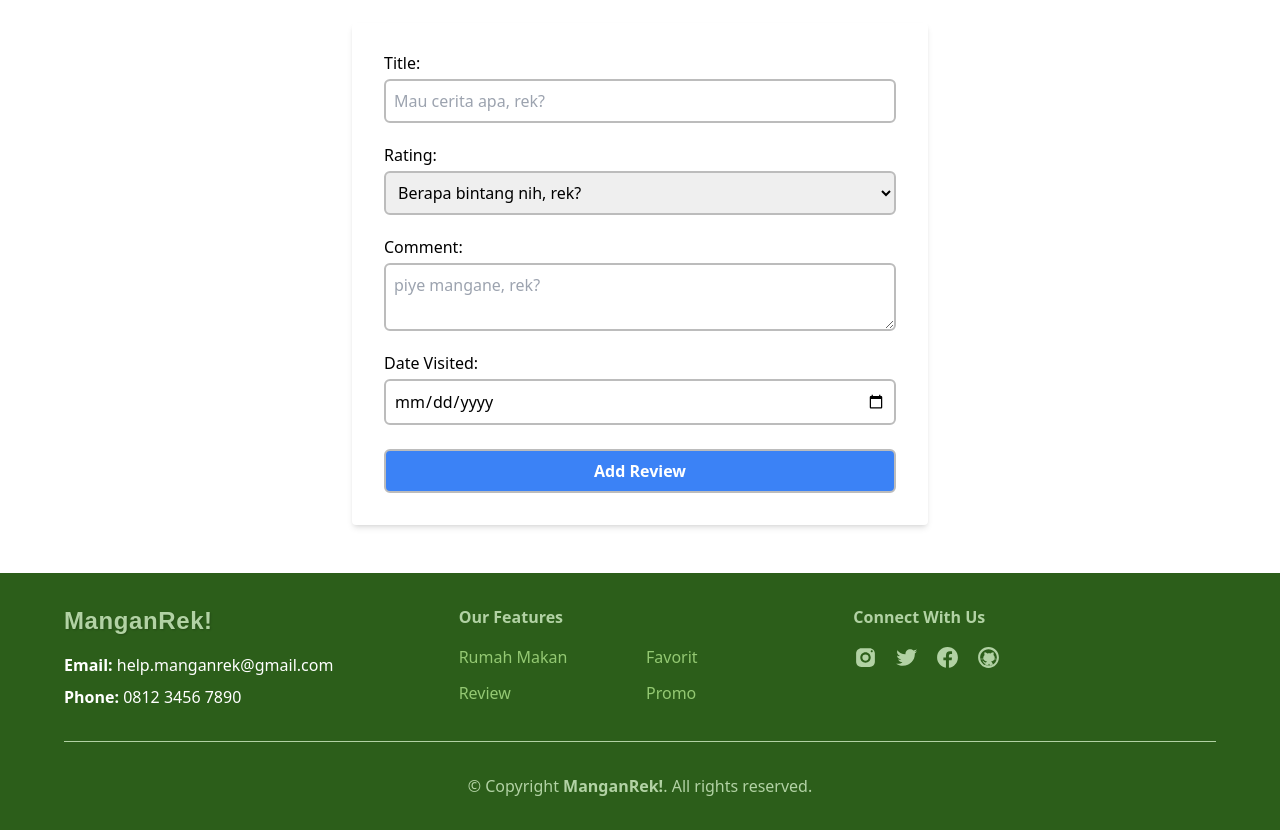
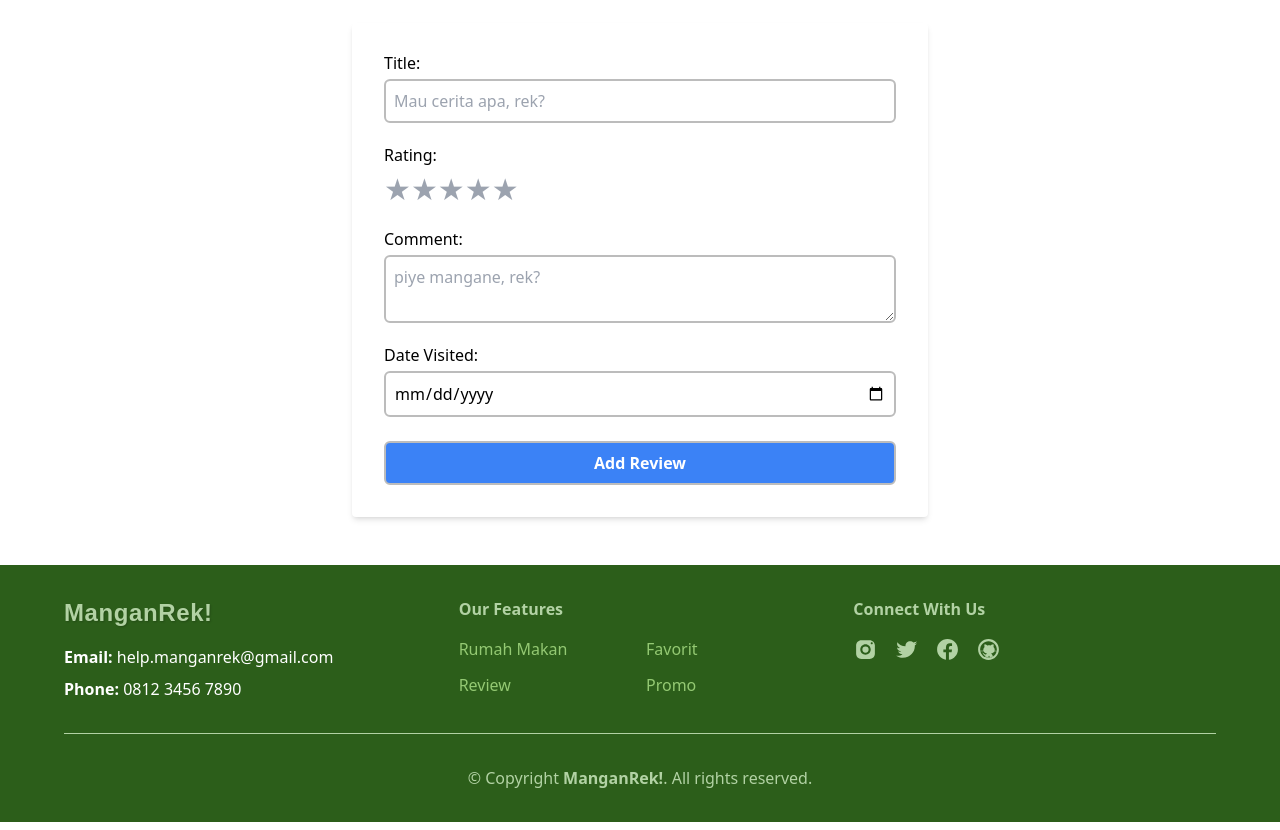
Before and after one commit to PBP-E04/manganrek, a Django app: template rating_ulasan/templates/review_form.html in a window 1280 px wide. Shown: the part 173-1003 px from the top of the page. Run offline with Django 5.2, Linux system fonts and the light colour scheme; the template is opened without the code that fills it: values that come from a table or form of the project are taken from there, others are empty; data comes from the database, SQL or seed files in the repository; some libraries are stand-ins or nearby versions.

Commit message:
revised form

```diff
--- a/rating_ulasan/templates/review_form.html
+++ b/rating_ulasan/templates/review_form.html
@@ -1,12 +1,11 @@
 {% extends 'base.html' %}
-{% load static %}  <!-- Load static files -->
+{% load static %}
 
 {% block content %}
-<!-- Add top margin to avoid navbar overlay -->
 <div class="mt-10 max-w-xl mx-auto form-style">
   <h1 class="text-3xl font-bold text-center mb-6">Review for {{ rumah_makan.nama }}</h1>
 
-  <form method="POST" enctype="multipart/form-data" class="bg-white shadow-md rounded px-8 pt-6 pb-8 mb-4">
+  <form id="reviewForm" method="POST" enctype="multipart/form-data" class="bg-white shadow-md rounded px-8 pt-6 pb-8 mb-4">
     {% csrf_token %}
 
     <div class="flex flex-col mb-4">
@@ -15,15 +14,28 @@
     </div>
 
     <div class="flex flex-col mb-4">
-      <label class="leading-loose" for="rating">Rating:</label>
-      <select id="rating" name="rating" required class="form-style">
-        <option selected>Berapa bintang nih, rek?</option>
-        <option value=1>1 bintang</option>
-        <option value=2>2</option>
-        <option value=3>3</option>
-        <option value=4>4</option>
-        <option value=5>5</option>
-      </select>
+      <label class="leading-loose">Rating:</label>
+      <div class="flex items-center">
+        <div class="relative flex">
+          <input type="radio" id="star1" name="rating" value="1" class="hidden" />
+          <label for="star1" class="cursor-pointer text-3xl text-gray-400 hover:text-yellow-500 transition-colors duration-200 star" data-value="1">★</label>
+
+          <input type="radio" id="star2" name="rating" value="2" class="hidden" />
+          <label for="star2" class="cursor-pointer text-3xl text-gray-400 hover:text-yellow-500 transition-colors duration-200 star" data-value="2">★</label>
+
+          <input type="radio" id="star3" name="rating" value="3" class="hidden" />
+          <label for="star3" class="cursor-pointer text-3xl text-gray-400 hover:text-yellow-500 transition-colors duration-200 star" data-value="3">★</label>
+
+          <input type="radio" id="star4" name="rating" value="4" class="hidden" />
+          <label for="star4" class="cursor-pointer text-3xl text-gray-400 hover:text-yellow-500 transition-colors duration-200 star" data-value="4">★</label>
+
+          <input type="radio" id="star5" name="rating" value="5" class="hidden" />
+          <label for="star5" class="cursor-pointer text-3xl text-gray-400 hover:text-yellow-500 transition-colors duration-200 star" data-value="5">★</label>
+        </div>
+
+        <!-- Fixed width for the rating message -->
+        <div id="ratingMessage" class="text-sm text-gray-600 ml-4 whitespace-nowrap"></div>
+      </div>
     </div>
 
     <div class="flex flex-col mb-4">
@@ -48,4 +60,41 @@
   <link rel="stylesheet" href="{% static 'css/rating_ulasan.css' %}">
 </div>
 
+<script>
+  const stars = document.querySelectorAll('.star');
+  const ratingMessage = document.getElementById('ratingMessage');
+
+  stars.forEach(star => {
+    star.addEventListener('mouseover', () => {
+      const ratingValue = star.getAttribute('data-value');
+      highlightStars(ratingValue);
+      ratingMessage.textContent = `This {{ rumah_makan.nama }} deserves ${ratingValue} stars`;
+    });
+
+    star.addEventListener('mouseout', () => {
+      const checkedStar = document.querySelector('input[name="rating"]:checked');
+      const currentRating = checkedStar ? checkedStar.value : 0;
+      highlightStars(currentRating);
+      if (currentRating == 0) {
+          ratingMessage.textContent = ''; // Clear message when no rating is selected
+      }
+    });
+
+    star.addEventListener('click', () => {
+      const ratingValue = star.getAttribute('data-value');
+      highlightStars(ratingValue);
+      ratingMessage.textContent = `This {{ rumah_makan.nama }} deserves ${ratingValue} stars`; // Keep message after click
+    });
+  });
+
+  function highlightStars(ratingValue) {
+    stars.forEach(star => {
+      star.classList.remove('text-yellow-500');
+      if (star.getAttribute('data-value') <= ratingValue) {
+        star.classList.add('text-yellow-500');
+      }
+    });
+  }
+</script>
+
 {% endblock %}
```
